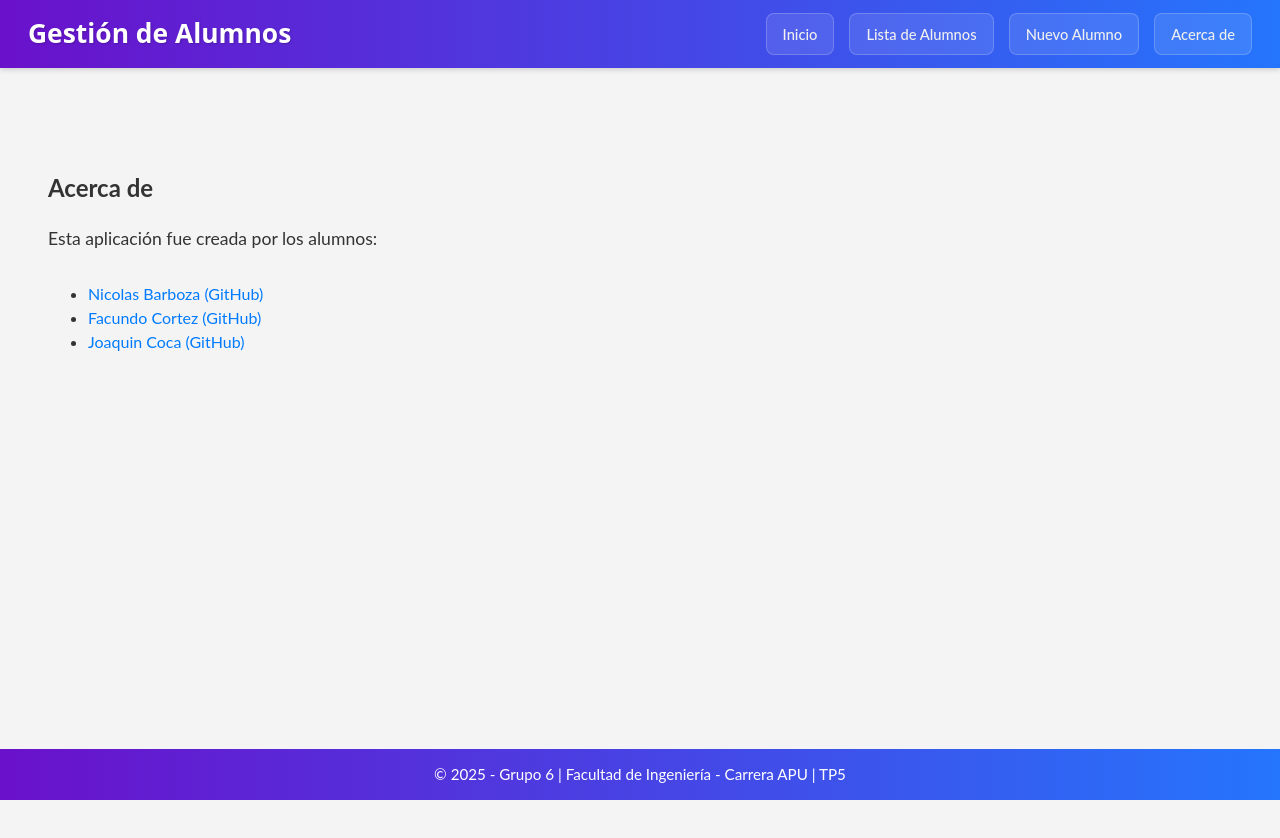
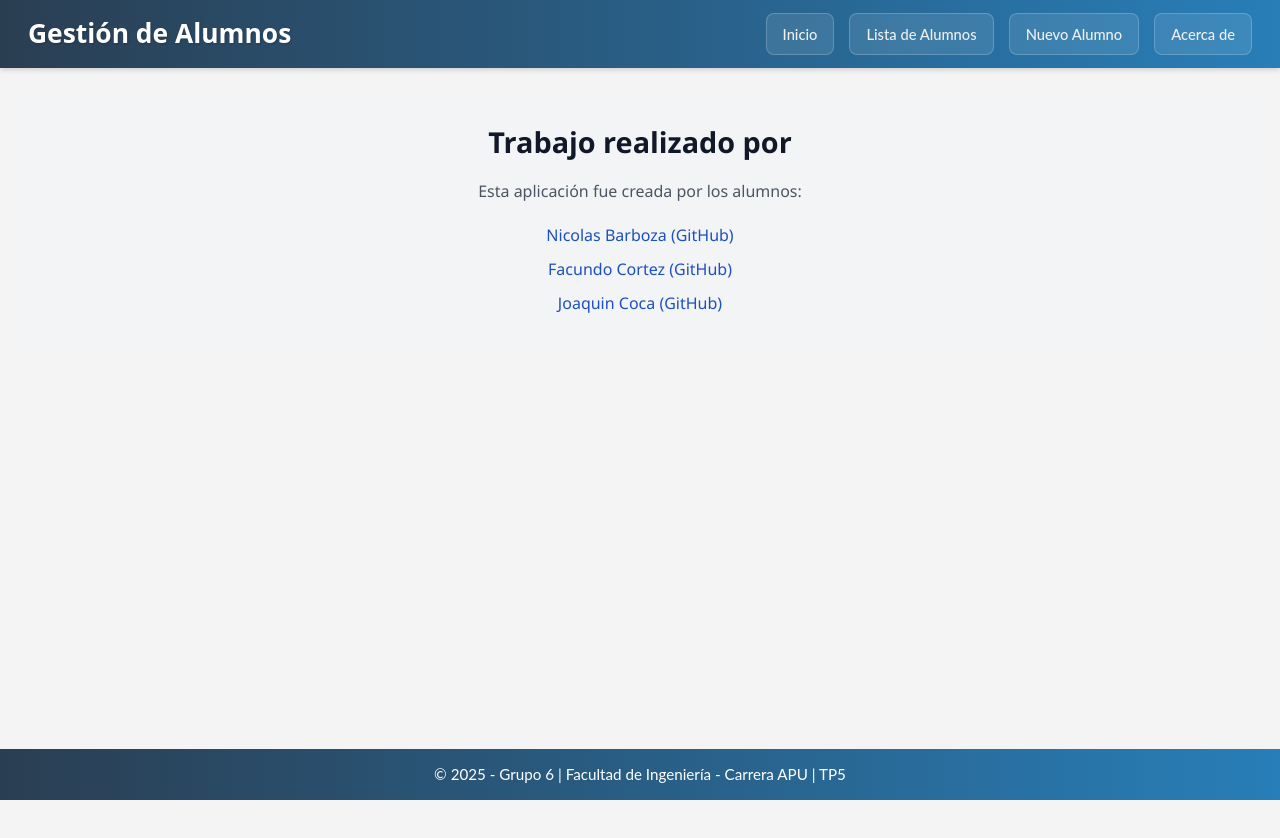
Before and after one commit to Nicolas-Barboza/pv_tp5_grupo6, a React (Vite) app: page /acerca in a window 1280 px wide. Shown: the top 838 px of the page. After the commit the page ends 800 px from the top, so only its background shows below. Built offline with nearby package versions, Linux system fonts and the light colour scheme.

Commit message:
lista para AlumnoForm, color y cambios en css

```diff
--- a/src/components/Footer.jsx
+++ b/src/components/Footer.jsx
@@ -1,7 +1,7 @@
 // components/Footer.jsx
 function Footer() {
     const footerStyles = {
-    backgroundImage: 'linear-gradient(to right, #6a11cb 0%, #2575fc 100%)',
+    backgroundImage: 'linear-gradient(to right, #2a3e52 0%, #287eb8 100%)',
     color: 'white',
     textAlign: 'center',
     padding: '14px 0',
--- a/src/styles/Acerca-de.css
+++ b/src/styles/Acerca-de.css
@@ -1,16 +1,33 @@
 .acercaContainer {
-    margin-top: 80px; /* espacio debajo del navBar */
-    padding: 40px 28px;
-    font-family: 'Lato', sans-serif;
-    min-height: 100vh;
+    margin-top: 40px;
+    padding: 30px 20px;
+    background-color: #f3f4f6; /* Gris claro */
+    border-radius: 8px;
+    text-align: center;
+    font-family: 'Segoe UI', Tahoma, Geneva, Verdana, sans-serif;
 }
-.h2{
-    font-family: 'Segoe UI', Tahoma, Geneva, Verdana, sans-serif ;
-    font-Size: 35px,
-
+.acercaContainer h2 {
+    font-size: 1.8rem;
+    margin-bottom: 15px;
+    color: #111827;
 }
 .acercaDescripcion {
-    font-size: 1.1em;
-    margin-bottom: 30px;
-    max-width: 700px;
+    font-size: 1rem;
+    margin-bottom: 20px;
+    color: #4b5563;
 }
+.acercaContainer ul {
+    list-style: none;
+    padding: 0;
+    margin: 0;
+}
+.acercaContainer li {
+    margin: 10px 0;
+}
+
+.acercaContainer a {
+    color: #1c50c0;
+    text-decoration: none;
+    font-weight: 500;
+    transition: color 0.2s ease-in-out;
+}
--- a/src/styles/AlumnoCard.module.css
+++ b/src/styles/AlumnoCard.module.css
@@ -41,7 +41,7 @@
 .detalleLink {
     display: block;
     padding: 10px 15px;
-    background-color: #007bff;
+    background-color: #2579b1;
     color: white !important;
     text-decoration: none;
     border-radius: 5px;
--- a/src/styles/AlumnoForm.module.css
+++ b/src/styles/AlumnoForm.module.css
@@ -19,7 +19,15 @@
     display: flex;
     flex-direction: column;
     text-align: left;
-    gap: 15px;
+    gap: 5px;
+}
+.inputGroup select {
+    padding: 8px;
+    font-size: 16px;
+    border: 1px solid #ccc;
+    border-radius: 4px;
+    background-color: white;
+    color: #5a6268;
 }
 
 .inputGroup label {
@@ -27,6 +35,7 @@
     font-size: 0.95em;
     font-weight: 600;
     margin-bottom: 5px;
+    padding: 5px 10px;
 }
 
 .inputGroup input[type="text"],
@@ -71,7 +80,7 @@
     color: white;
     border: none;
     border-radius: 6px;
-    background-color: #007bff;
+    background-color: #2477ad;
     padding: 10px 20px;
     cursor: pointer;
     transition: background-color 0.2s ease;
--- a/src/styles/NavBar.module.css
+++ b/src/styles/NavBar.module.css
@@ -2,7 +2,7 @@
     display: flex;
     justify-content: space-between;
     align-items: center;
-    background-image: linear-gradient(to right, #6a11cb 0%, #2575fc 100%);
+    background-image: linear-gradient(to right, #2a3e52 0%, #287eb8 100%);
     padding: 0 28px;
     color: white;
     width: 100%;
--- a/src/views/Acercade.jsx
+++ b/src/views/Acercade.jsx
@@ -4,7 +4,7 @@ function Acercade() {
 
     return (
     <div className="acercaContainer">
-        <h2>Acerca de</h2>
+        <h2>Trabajo realizado por</h2>
         <p className="acercaDescripcion">
         Esta aplicación fue creada por los alumnos:
         </p>
--- a/src/views/AlumnoForm.jsx
+++ b/src/views/AlumnoForm.jsx
@@ -127,8 +127,15 @@ function AlumnoForm({ alumnos, onGuardar, generateLU }) {
                         <input type="text" id="apellido" name="apellido" value={alumno.apellido} onChange={handleChange} required placeholder="Apellido del alumno"/>
 
                         <label htmlFor="curso">Curso:</label>
-                        <input type="text" id="curso" name="curso" value={alumno.curso} onChange={handleChange} placeholder="Ej: Tercero"/>
-
+                        <select id="curso" name="curso" value={alumno.curso} onChange={handleChange} required>
+                        <option value="">Seleccione un curso</option>
+                                <option value="Primero">Primero</option>
+                                <option value="Segundo">Segundo</option>
+                                <option value="Tercero">Tercero</option>
+                                <option value="Cuarto">Cuarto</option>
+                                <option value="Quinto">Quinto</option>
+                                <option value="Sexto">Sexto</option>
+                                </select>
                         <label htmlFor="email">Email:</label>
                         <input type="email" id="email" name="email" value={alumno.email} onChange={handleChange} required placeholder="correo@ejemplo.com"/>
 
```
